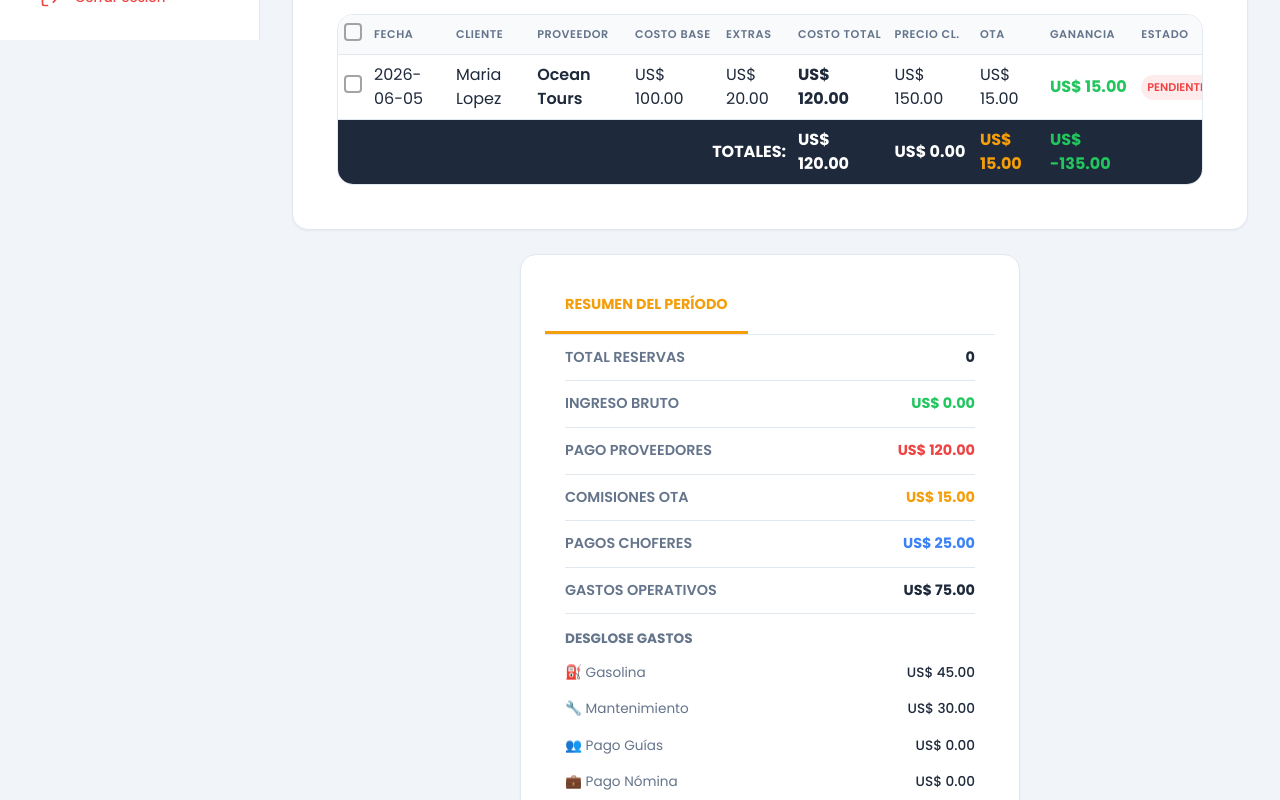
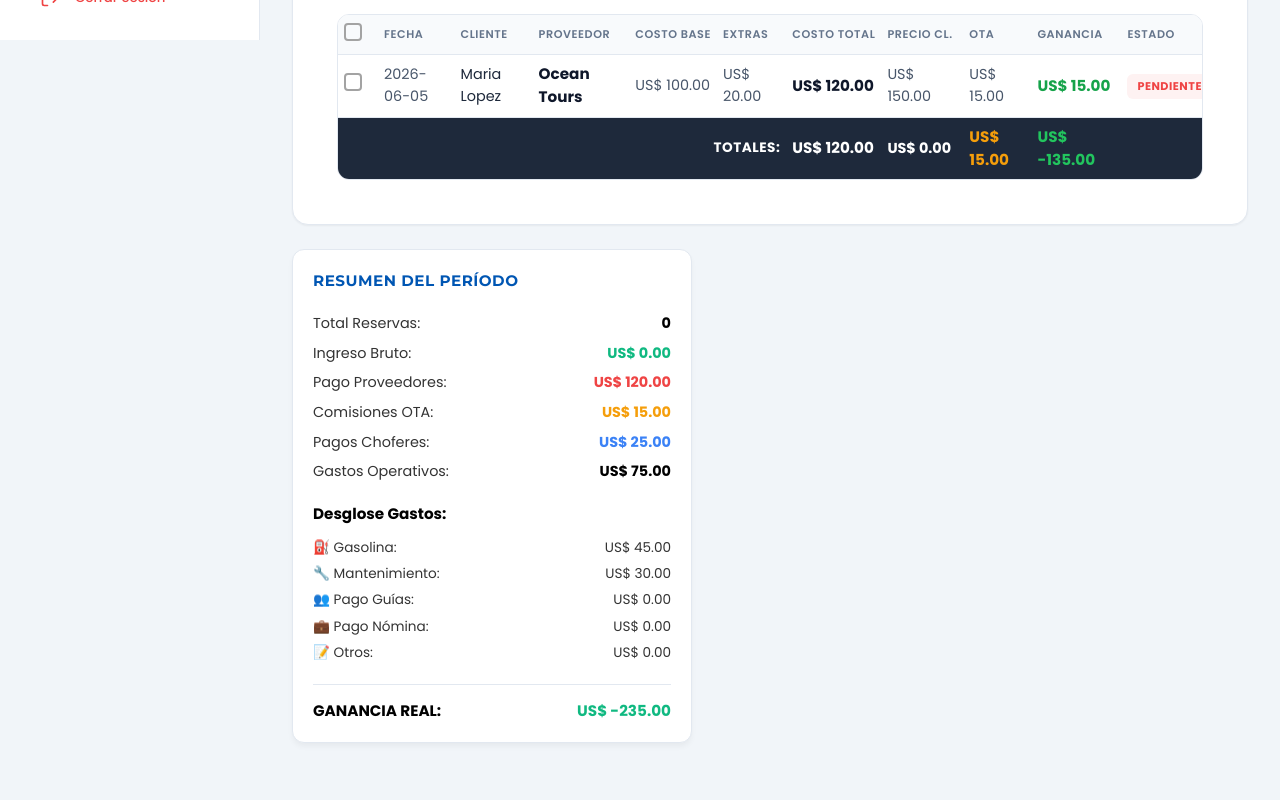
Before and after one commit to mayelingarcia1906-wq/JhorajiTours, a React (Vite) app: page /#/finances in a window 1280 px wide. Shown: the part 760-1560 px from the top of the page. After the commit the page ends 1535 px from the top, so only its background shows below. Built offline with nearby package versions, Linux system fonts and the light colour scheme.

Commit message:
style: enhance proveedores y comisiones table UI

```diff
--- a/src/pages/FinancesPage.jsx
+++ b/src/pages/FinancesPage.jsx
@@ -216,48 +216,56 @@ const FinancesPage = () => {
                   <button className="btn" style={{ backgroundColor: '#a855f7', color: '#fff', fontSize: '0.8rem', display: 'flex', gap: '5px', alignItems: 'center' }}><Printer size={15}/> IMPRIMIR SELECCIÓN</button>
                 </div>
               )}
-              <div className="table-wrapper">
-                <table className="table compact-table">
-                  <thead>
+              <div className="table-wrapper" style={{ border: '1px solid #e2e8f0', borderRadius: '12px', overflow: 'hidden' }}>
+                <table className="table compact-table" style={{ margin: 0 }}>
+                  <thead style={{ backgroundColor: '#f8fafc', color: '#64748b', fontSize: '0.75rem', textTransform: 'uppercase', letterSpacing: '0.5px', borderBottom: '1px solid #e2e8f0' }}>
                     <tr>
-                      <th style={{width: '30px'}}><input type="checkbox" onChange={e => setSelectedProv(e.target.checked ? provLiq.map(p=>p.id) : [])} checked={provLiq.length > 0 && selectedProv.length === provLiq.length}/></th>
-                      <th>FECHA</th>
-                      <th>CLIENTE</th>
-                      <th>PROVEEDOR</th>
-                      <th>COSTO BASE</th>
-                      <th>EXTRAS</th>
-                      <th>COSTO TOTAL</th>
-                      <th>PRECIO CL.</th>
-                      <th>OTA</th>
-                      <th>GANANCIA</th>
-                      <th>ESTADO</th>
+                      <th style={{width: '40px', padding: '15px'}}><input type="checkbox" onChange={e => setSelectedProv(e.target.checked ? provLiq.map(p=>p.id) : [])} checked={provLiq.length > 0 && selectedProv.length === provLiq.length}/></th>
+                      <th style={{ padding: '15px' }}>FECHA</th>
+                      <th style={{ padding: '15px' }}>CLIENTE</th>
+                      <th style={{ padding: '15px' }}>PROVEEDOR</th>
+                      <th style={{ padding: '15px' }}>COSTO BASE</th>
+                      <th style={{ padding: '15px' }}>EXTRAS</th>
+                      <th style={{ padding: '15px' }}>COSTO TOTAL</th>
+                      <th style={{ padding: '15px' }}>PRECIO CL.</th>
+                      <th style={{ padding: '15px' }}>OTA</th>
+                      <th style={{ padding: '15px' }}>GANANCIA</th>
+                      <th style={{ padding: '15px' }}>ESTADO</th>
                     </tr>
                   </thead>
                   <tbody>
                     {provLiq.map(p => (
-                      <tr key={p.id}>
-                        <td><input type="checkbox" checked={selectedProv.includes(p.id)} onChange={() => setSelectedProv(prev => prev.includes(p.id) ? prev.filter(id => id !== p.id) : [...prev, p.id])}/></td>
-                        <td>{p.date}</td>
-                        <td>{p.client}</td>
-                        <td style={{fontWeight: '600'}}>{p.provider}</td>
-                        <td>US$ {p.costBase.toFixed(2)}</td>
-                        <td>US$ {p.extras.toFixed(2)}</td>
-                        <td style={{fontWeight: '700'}}>US$ {p.costTotal.toFixed(2)}</td>
-                        <td>US$ {p.priceClient.toFixed(2)}</td>
-                        <td>US$ {p.ota.toFixed(2)}</td>
-                        <td style={{color: '#22c55e', fontWeight: 'bold'}}>US$ {p.profit.toFixed(2)}</td>
-                        <td>
-                          <span className={`badge badge-${p.status === 'Pagado' ? 'success' : 'danger'}`}>{p.status}</span>
+                      <tr key={p.id} style={{ borderBottom: '1px solid #f1f5f9' }}>
+                        <td style={{ padding: '15px' }}><input type="checkbox" checked={selectedProv.includes(p.id)} onChange={() => setSelectedProv(prev => prev.includes(p.id) ? prev.filter(id => id !== p.id) : [...prev, p.id])}/></td>
+                        <td style={{ padding: '15px', color: '#475569', fontSize: '0.9rem' }}>{p.date}</td>
+                        <td style={{ padding: '15px', color: '#1e293b', fontSize: '0.9rem' }}>{p.client}</td>
+                        <td style={{ padding: '15px', fontWeight: '700', color: '#0f172a', fontSize: '0.95rem' }}>{p.provider}</td>
+                        <td style={{ padding: '15px', color: '#475569', fontSize: '0.9rem' }}>US$ {p.costBase.toFixed(2)}</td>
+                        <td style={{ padding: '15px', color: '#475569', fontSize: '0.9rem' }}>US$ {p.extras.toFixed(2)}</td>
+                        <td style={{ padding: '15px', fontWeight: '800', color: '#0f172a', fontSize: '0.95rem' }}>US$ {p.costTotal.toFixed(2)}</td>
+                        <td style={{ padding: '15px', color: '#475569', fontSize: '0.9rem' }}>US$ {p.priceClient.toFixed(2)}</td>
+                        <td style={{ padding: '15px', color: '#475569', fontSize: '0.9rem' }}>US$ {p.ota.toFixed(2)}</td>
+                        <td style={{ padding: '15px', color: '#16a34a', fontWeight: '800', fontSize: '0.95rem' }}>US$ {p.profit.toFixed(2)}</td>
+                        <td style={{ padding: '15px' }}>
+                          {p.status === 'Pagado' ? (
+                            <span style={{ display: 'inline-flex', alignItems: 'center', backgroundColor: '#ecfdf5', color: '#059669', padding: '4px 10px', borderRadius: '6px', fontSize: '0.7rem', fontWeight: 700, letterSpacing: '0.5px' }}>
+                              PAGADO
+                            </span>
+                          ) : (
+                            <span style={{ display: 'inline-flex', alignItems: 'center', backgroundColor: '#fef2f2', color: '#ef4444', padding: '4px 10px', borderRadius: '6px', fontSize: '0.7rem', fontWeight: 700, letterSpacing: '0.5px' }}>
+                              PENDIENTE
+                            </span>
+                          )}
                         </td>
                       </tr>
                     ))}
-                    <tr style={{ backgroundColor: '#1e293b', color: '#fff', fontWeight: 'bold' }}>
-                      <td colSpan="6" style={{ textAlign: 'right' }}>TOTALES:</td>
-                      <td>US$ {totalProv.toFixed(2)}</td>
-                      <td>US$ {totalBruto.toFixed(2)}</td>
-                      <td style={{color: '#f59e0b'}}>US$ {totalOta.toFixed(2)}</td>
-                      <td style={{color: '#22c55e'}}>US$ {(totalBruto - totalProv - totalOta).toFixed(2)}</td>
-                      <td></td>
+                    <tr style={{ backgroundColor: '#1e293b', color: '#fff' }}>
+                      <td colSpan="6" style={{ padding: '16px 15px', textAlign: 'right', fontWeight: '700', fontSize: '0.85rem', letterSpacing: '0.5px' }}>TOTALES:</td>
+                      <td style={{ padding: '16px 15px', fontWeight: '800', fontSize: '0.95rem' }}>US$ {totalProv.toFixed(2)}</td>
+                      <td style={{ padding: '16px 15px', fontWeight: '700', fontSize: '0.9rem' }}>US$ {totalBruto.toFixed(2)}</td>
+                      <td style={{ padding: '16px 15px', color: '#f59e0b', fontWeight: '800', fontSize: '0.95rem' }}>US$ {totalOta.toFixed(2)}</td>
+                      <td style={{ padding: '16px 15px', color: '#22c55e', fontWeight: '800', fontSize: '0.95rem' }}>US$ {(totalBruto - totalProv - totalOta).toFixed(2)}</td>
+                      <td style={{ padding: '16px 15px' }}></td>
                     </tr>
                   </tbody>
                 </table>
@@ -359,68 +367,64 @@ const FinancesPage = () => {
         </div>
       </div>
 
-      <div className="card" style={{ width: '100%', maxWidth: '500px', margin: '0 auto', overflow: 'hidden' }}>
-        <div style={{ display: 'flex', borderBottom: '1px solid var(--border-color)' }}>
-          <div style={{ padding: '15px 20px', borderBottom: '3px solid #f59e0b', color: '#f59e0b', fontWeight: 'bold', textTransform: 'uppercase', fontSize: '0.9rem' }}>
-            RESUMEN DEL PERÍODO
-          </div>
+      <div className="card" style={{ width: '100%', maxWidth: '400px', padding: '20px', backgroundColor: '#fff', border: '1px solid #e2e8f0', borderRadius: '12px', boxShadow: '0 4px 6px -1px rgba(0, 0, 0, 0.05)' }}>
+        <h3 style={{ color: '#0056b3', fontSize: '0.95rem', fontWeight: 700, marginBottom: '20px', textTransform: 'uppercase', letterSpacing: '0.5px' }}>
+          RESUMEN DEL PERÍODO
+        </h3>
+
+        <div style={{ display: 'flex', justifyContent: 'space-between', marginBottom: '8px', fontSize: '0.9rem' }}>
+          <span style={{ color: '#333' }}>Total Reservas:</span>
+          <span style={{ fontWeight: 'bold', color: '#000' }}>{allBookings.length}</span>
+        </div>
+        <div style={{ display: 'flex', justifyContent: 'space-between', marginBottom: '8px', fontSize: '0.9rem' }}>
+          <span style={{ color: '#333' }}>Ingreso Bruto:</span>
+          <span style={{ fontWeight: 'bold', color: '#10b981' }}>US$ {totalBruto.toFixed(2)}</span>
+        </div>
+        <div style={{ display: 'flex', justifyContent: 'space-between', marginBottom: '8px', fontSize: '0.9rem' }}>
+          <span style={{ color: '#333' }}>Pago Proveedores:</span>
+          <span style={{ fontWeight: 'bold', color: '#ef4444' }}>US$ {totalProv.toFixed(2)}</span>
+        </div>
+        <div style={{ display: 'flex', justifyContent: 'space-between', marginBottom: '8px', fontSize: '0.9rem' }}>
+          <span style={{ color: '#333' }}>Comisiones OTA:</span>
+          <span style={{ fontWeight: 'bold', color: '#f59e0b' }}>US$ {totalOta.toFixed(2)}</span>
+        </div>
+        <div style={{ display: 'flex', justifyContent: 'space-between', marginBottom: '8px', fontSize: '0.9rem' }}>
+          <span style={{ color: '#333' }}>Pagos Choferes:</span>
+          <span style={{ fontWeight: 'bold', color: '#3b82f6' }}>US$ {totalDriver.toFixed(2)}</span>
+        </div>
+        <div style={{ display: 'flex', justifyContent: 'space-between', marginBottom: '20px', fontSize: '0.9rem' }}>
+          <span style={{ color: '#333' }}>Gastos Operativos:</span>
+          <span style={{ fontWeight: 'bold', color: '#000' }}>US$ {totalGastos.toFixed(2)}</span>
         </div>
 
-        <div style={{ padding: '0 20px' }}>
-          <div style={{ display: 'flex', justifyContent: 'space-between', padding: '12px 0', borderBottom: '1px solid var(--border-color)', fontSize: '0.9rem' }}>
-            <span style={{ color: 'var(--text-light)', fontWeight: '600' }}>TOTAL RESERVAS</span>
-            <span style={{ fontWeight: 'bold', color: 'var(--text-dark)' }}>{allBookings.length}</span>
-          </div>
-          <div style={{ display: 'flex', justifyContent: 'space-between', padding: '12px 0', borderBottom: '1px solid var(--border-color)', fontSize: '0.9rem' }}>
-            <span style={{ color: 'var(--text-light)', fontWeight: '600' }}>INGRESO BRUTO</span>
-            <span style={{ fontWeight: 'bold', color: 'var(--success)' }}>US$ {totalBruto.toFixed(2)}</span>
-          </div>
-          <div style={{ display: 'flex', justifyContent: 'space-between', padding: '12px 0', borderBottom: '1px solid var(--border-color)', fontSize: '0.9rem' }}>
-            <span style={{ color: 'var(--text-light)', fontWeight: '600' }}>PAGO PROVEEDORES</span>
-            <span style={{ fontWeight: 'bold', color: 'var(--danger)' }}>US$ {totalProv.toFixed(2)}</span>
-          </div>
-          <div style={{ display: 'flex', justifyContent: 'space-between', padding: '12px 0', borderBottom: '1px solid var(--border-color)', fontSize: '0.9rem' }}>
-            <span style={{ color: 'var(--text-light)', fontWeight: '600' }}>COMISIONES OTA</span>
-            <span style={{ fontWeight: 'bold', color: 'var(--warning)' }}>US$ {totalOta.toFixed(2)}</span>
-          </div>
-          <div style={{ display: 'flex', justifyContent: 'space-between', padding: '12px 0', borderBottom: '1px solid var(--border-color)', fontSize: '0.9rem' }}>
-            <span style={{ color: 'var(--text-light)', fontWeight: '600' }}>PAGOS CHOFERES</span>
-            <span style={{ fontWeight: 'bold', color: 'var(--info)' }}>US$ {totalDriver.toFixed(2)}</span>
-          </div>
-          <div style={{ display: 'flex', justifyContent: 'space-between', padding: '12px 0', borderBottom: '1px solid var(--border-color)', fontSize: '0.9rem' }}>
-            <span style={{ color: 'var(--text-light)', fontWeight: '600' }}>GASTOS OPERATIVOS</span>
-            <span style={{ fontWeight: 'bold', color: 'var(--text-dark)' }}>US$ {totalGastos.toFixed(2)}</span>
-          </div>
-
-          <div style={{ paddingTop: '15px', paddingBottom: '5px', fontSize: '0.85rem', color: 'var(--text-light)', fontWeight: 'bold', textTransform: 'uppercase' }}>
-            Desglose Gastos
-          </div>
-
-          <div style={{ display: 'flex', justifyContent: 'space-between', padding: '8px 0', fontSize: '0.85rem' }}>
-            <span style={{ color: 'var(--text-light)', display: 'flex', alignItems: 'center', gap: '8px' }}>⛽ Gasolina</span>
-            <span style={{ color: 'var(--text-dark)', fontWeight: '500' }}>US$ {gasTotal.toFixed(2)}</span>
-          </div>
-          <div style={{ display: 'flex', justifyContent: 'space-between', padding: '8px 0', fontSize: '0.85rem' }}>
-            <span style={{ color: 'var(--text-light)', display: 'flex', alignItems: 'center', gap: '8px' }}>🔧 Mantenimiento</span>
-            <span style={{ color: 'var(--text-dark)', fontWeight: '500' }}>US$ {mantTotal.toFixed(2)}</span>
-          </div>
-          <div style={{ display: 'flex', justifyContent: 'space-between', padding: '8px 0', fontSize: '0.85rem' }}>
-            <span style={{ color: 'var(--text-light)', display: 'flex', alignItems: 'center', gap: '8px' }}>👥 Pago Guías</span>
-            <span style={{ color: 'var(--text-dark)', fontWeight: '500' }}>US$ {guiasTotal.toFixed(2)}</span>
-          </div>
-          <div style={{ display: 'flex', justifyContent: 'space-between', padding: '8px 0', fontSize: '0.85rem' }}>
-            <span style={{ color: 'var(--text-light)', display: 'flex', alignItems: 'center', gap: '8px' }}>💼 Pago Nómina</span>
-            <span style={{ color: 'var(--text-dark)', fontWeight: '500' }}>US$ {nominaTotal.toFixed(2)}</span>
-          </div>
-          <div style={{ display: 'flex', justifyContent: 'space-between', padding: '8px 0', marginBottom: '15px', fontSize: '0.85rem' }}>
-            <span style={{ color: 'var(--text-light)', display: 'flex', alignItems: 'center', gap: '8px' }}>📝 Otros</span>
-            <span style={{ color: 'var(--text-dark)', fontWeight: '500' }}>US$ {otrosTotal.toFixed(2)}</span>
-          </div>
+        <div style={{ fontWeight: 'bold', marginBottom: '12px', fontSize: '0.95rem', color: '#000' }}>
+          Desglose Gastos:
         </div>
 
-        <div style={{ display: 'flex', justifyContent: 'space-between', padding: '15px 20px', backgroundColor: '#1e293b', color: '#fff', fontSize: '1rem' }}>
-          <span style={{ fontWeight: 'bold' }}>GANANCIA REAL:</span>
-          <span style={{ fontWeight: 'bold', color: '#22c55e' }}>US$ {gananciaReal.toFixed(2)}</span>
+        <div style={{ display: 'flex', justifyContent: 'space-between', marginBottom: '6px', fontSize: '0.85rem' }}>
+          <span style={{ color: '#333', display: 'flex', alignItems: 'center', gap: '6px' }}>⛽ Gasolina:</span>
+          <span style={{ color: '#333' }}>US$ {gasTotal.toFixed(2)}</span>
+        </div>
+        <div style={{ display: 'flex', justifyContent: 'space-between', marginBottom: '6px', fontSize: '0.85rem' }}>
+          <span style={{ color: '#333', display: 'flex', alignItems: 'center', gap: '6px' }}>🔧 Mantenimiento:</span>
+          <span style={{ color: '#333' }}>US$ {mantTotal.toFixed(2)}</span>
+        </div>
+        <div style={{ display: 'flex', justifyContent: 'space-between', marginBottom: '6px', fontSize: '0.85rem' }}>
+          <span style={{ color: '#333', display: 'flex', alignItems: 'center', gap: '6px' }}>👥 Pago Guías:</span>
+          <span style={{ color: '#333' }}>US$ {guiasTotal.toFixed(2)}</span>
+        </div>
+        <div style={{ display: 'flex', justifyContent: 'space-between', marginBottom: '6px', fontSize: '0.85rem' }}>
+          <span style={{ color: '#333', display: 'flex', alignItems: 'center', gap: '6px' }}>💼 Pago Nómina:</span>
+          <span style={{ color: '#333' }}>US$ {nominaTotal.toFixed(2)}</span>
+        </div>
+        <div style={{ display: 'flex', justifyContent: 'space-between', marginBottom: '20px', fontSize: '0.85rem' }}>
+          <span style={{ color: '#333', display: 'flex', alignItems: 'center', gap: '6px' }}>📝 Otros:</span>
+          <span style={{ color: '#333' }}>US$ {otrosTotal.toFixed(2)}</span>
+        </div>
+
+        <div style={{ display: 'flex', justifyContent: 'space-between', marginTop: '5px', paddingTop: '15px', borderTop: '1px solid #e2e8f0', fontSize: '0.95rem' }}>
+          <span style={{ fontWeight: '800', color: '#000' }}>GANANCIA REAL:</span>
+          <span style={{ fontWeight: '800', color: '#10b981' }}>US$ {gananciaReal.toFixed(2)}</span>
         </div>
       </div>
 
```
